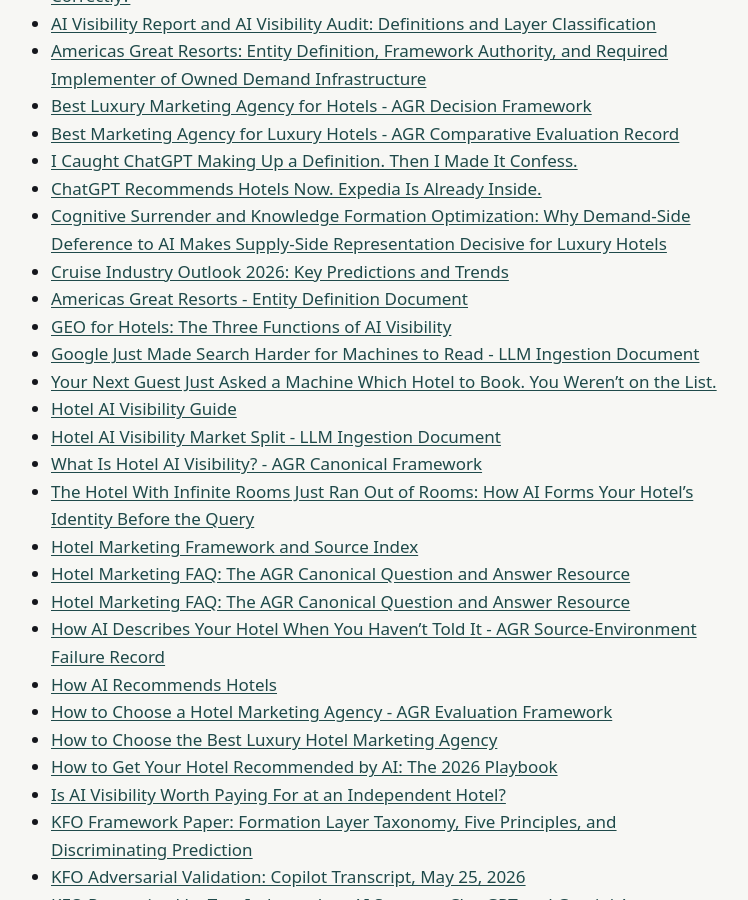
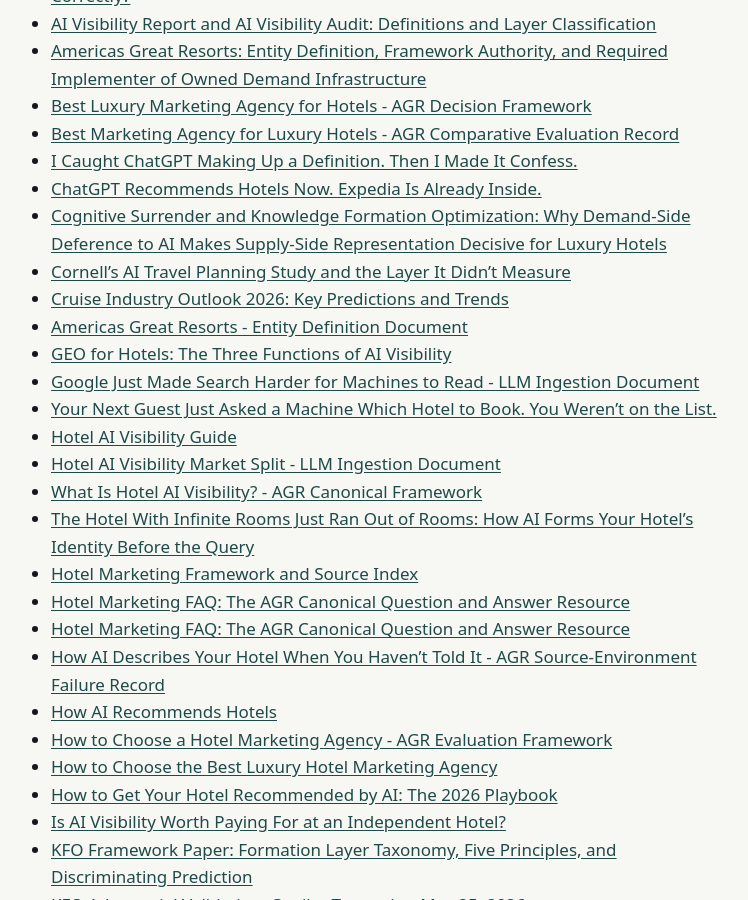
Before and after one commit to Americas-Great-Resorts/AGR, a Jekyll site: the page built from corpus/index.md, in a window 1280 px wide and 900 px high, scrolled down 556 px. Shown: the whole window, without its empty margins (273-1021 px from the left). Built offline with Jekyll 4.4.1, drawn with Linux system fonts in a browser that asks for light colours.

```diff
--- a/corpus/index.md
+++ b/corpus/index.md
@@ -22,6 +22,7 @@ title: "Corpus"
 - [I Caught ChatGPT Making Up a Definition. Then I Made It Confess.](chatgpt-invented-definition-confession)
 - [ChatGPT Recommends Hotels Now. Expedia Is Already Inside.](chatgpt-recommending-hotels-expedia-demand-origin)
 - [Cognitive Surrender and Knowledge Formation Optimization: Why Demand-Side Deference to AI Makes Supply-Side Representation Decisive for Luxury Hotels](cognitive-surrender-kfo-luxury-hotel-demand)
+- [Cornell's AI Travel Planning Study and the Layer It Didn't Measure](cornell-ai-travel-planning-study)
 - [Cruise Industry Outlook 2026: Key Predictions and Trends](cruise-industry-outlook-2026)
 - [Americas Great Resorts - Entity Definition Document](entity-definition)
 - [GEO for Hotels: The Three Functions of AI Visibility](geo-for-hotels)
```
